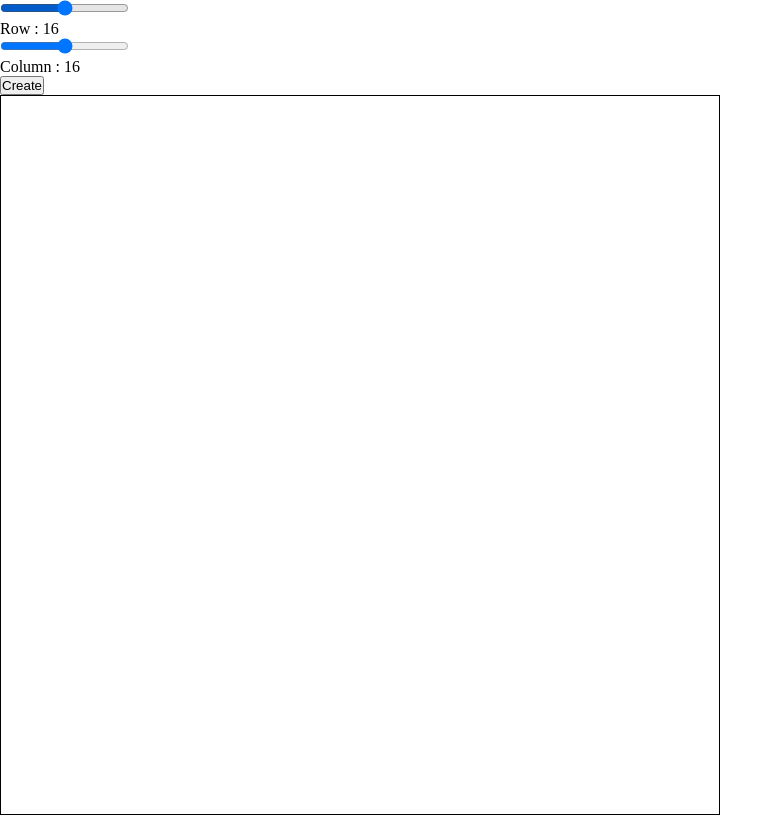
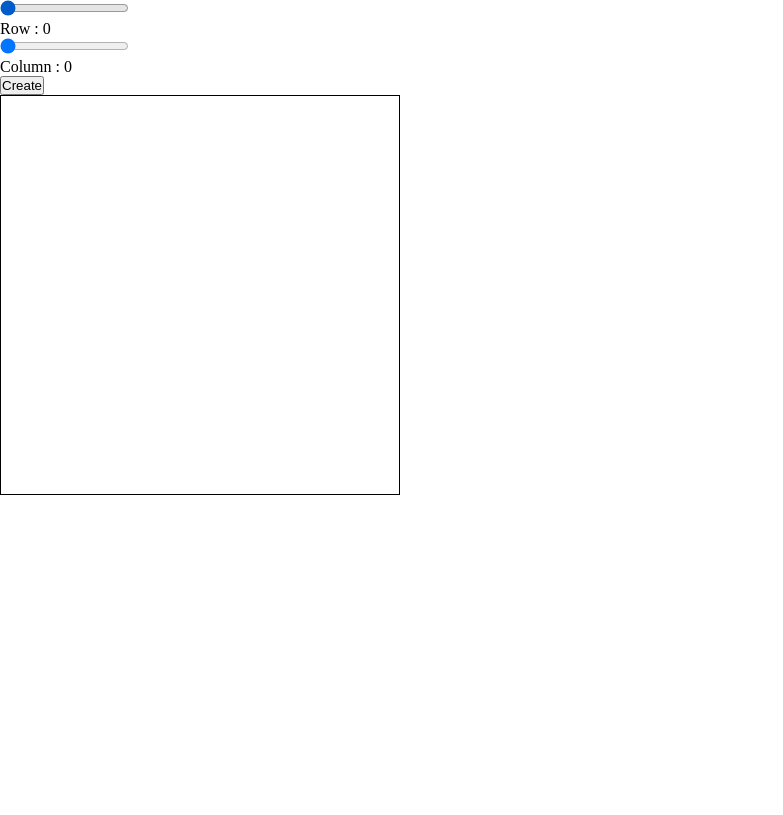
Before and after one commit to Thuvii/js-practice, a plain HTML site: page index.html in a window 1280 px wide. Shown: the whole page, without its empty margins (0-783 px from the left). Drawn offline with Linux system fonts and the light colour scheme.

Commit message:
create canva, not finish

```diff
--- a/index.html
+++ b/index.html
@@ -26,10 +26,8 @@
       </div>
         <button type="button" class="createBtn">Create</button>
     </div>
-    <div id="canva">
+  </div>
+  <div id="canva"></div>
 
-    </div>
-  </div>
 </body>
-
 </html>
--- a/index.js
+++ b/index.js
@@ -6,6 +6,14 @@ var columnValue = document.querySelector(".column-value");
 var canva = document.getElementById("canva");
 var createBtn = document.querySelector('.createBtn')
 
+
+
+window.onload = () => {
+  columnInput.value = 0;
+  rowInput.value = 0;
+  columnValue.textContent = 0;
+  rowValue.textContent = 0;
+};
 columnValue.textContent = columnInput.value;
 rowValue.textContent = rowInput.value;
 
@@ -18,15 +26,18 @@ rangeInput(rowInput, rowValue);
 rangeInput(columnInput, columnValue);
 
 function createCanva(columnValue, rowValue) {
-  var canvaSize = columnValue * rowValue;
+  var canvaSize = parseInt(columnValue) * parseInt(rowValue);
+  var columnCount = parseInt(columnValue);
+  var rowCount = parseInt(rowValue);
   canva.innerHTML = "";
   for (var i = 0; i < canvaSize; i++) {
     const box = document.createElement("div");
-    box.classList.add(".grid");
-    box.style.flex = `1 0 calc(100%/ ${canvaSize})`;
-    box.style.height = `calc(100%/ ${canvaSize})`;
+    box.classList.add("grid");
+    box.style.flex = `1 0 calc(100% / ${columnCount})`;
+    box.style.height = `calc(100% / ${columnCount})`;
+
     canva.appendChild(box)
   }
 }
 
-createBtn.addEventListener('click',createCanva(columnInput.value, rowInput.value))
+createBtn.addEventListener('click',()=>createCanva(columnInput.value, rowInput.value))
--- a/style/style.css
+++ b/style/style.css
@@ -6,15 +6,17 @@
 
 .grid{
   border: 1px solid black;
+  box-sizing: border-box;
 }
 html{
 }
 #canva{
-  height: 90vh;
-  width: 90vh;
+  height: 50vh;
+  width: 50vh;
   background: white;
   display:flex;
   justify-content: start;
-  align-content: start;
+  align-items: start;
   border: 1px solid black;
+  flex-wrap: wrap;
 }
```
